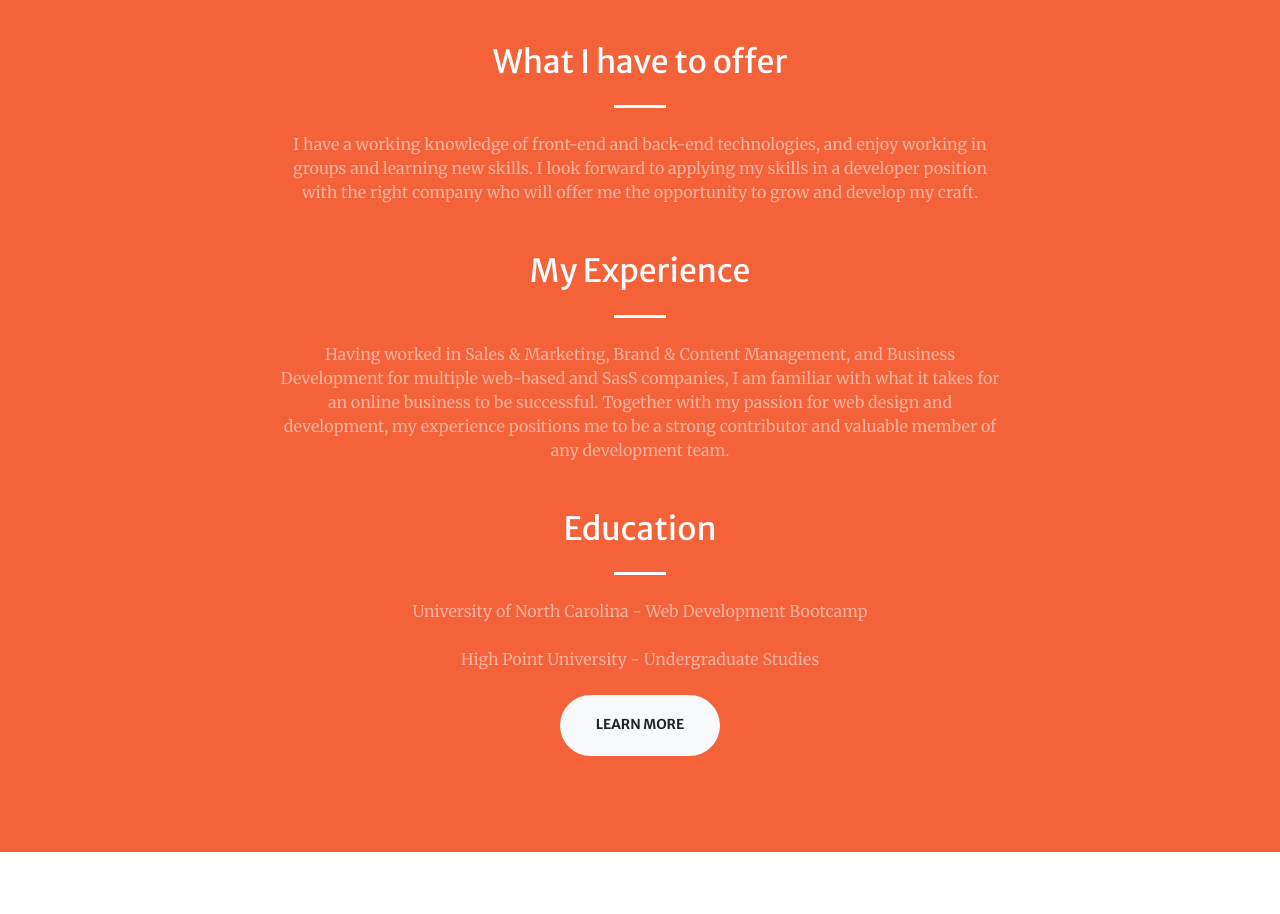
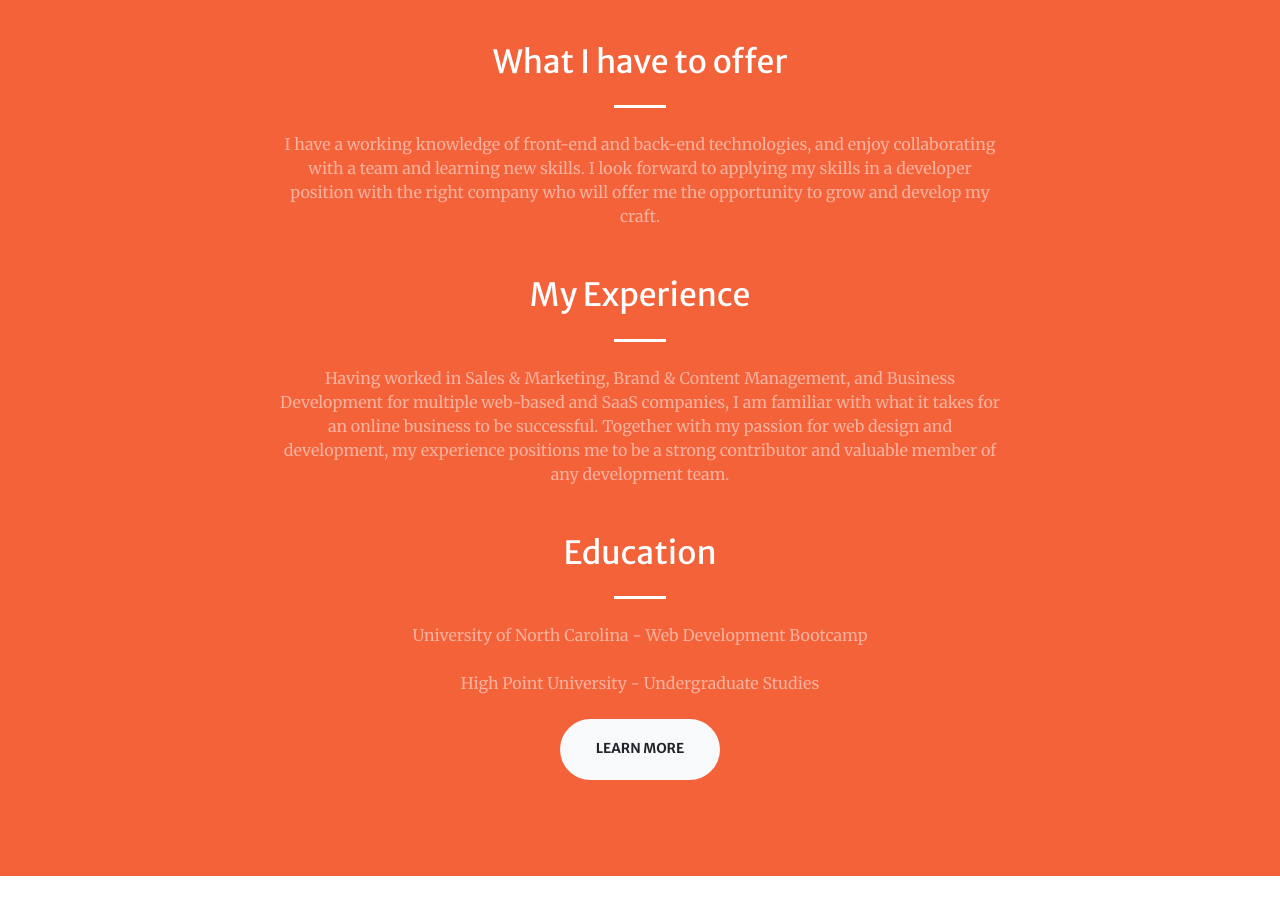
Before and after one commit to CrawG/WebDevPortfolio, a plain HTML site: page index.html in a window 1280 px wide. Shown: the part 1260-2174 px from the top of the page. Drawn offline with nearby package versions, Linux system fonts and the light colour scheme.

Commit message:
HTML edits

```diff
--- a/index.html
+++ b/index.html
@@ -66,13 +66,13 @@
 
                         <h2 class="text-white mt-0">What I have to offer</h2>
                         <hr class="divider light my-4" />
-                        <p class="text-white-50 mb-4">I have a working knowledge of front-end and back-end technologies, and enjoy working in groups and learning new skills. I look forward to applying my skills in a developer position with the right company who will offer me the opportunity to grow and develop my craft.</p>
-                        <!-- <a class="btn btn-light btn-xl js-scroll-trigger" href="#services">Learn More</a> -->
+                        <p class="text-white-50 mb-4">I have a working knowledge of front-end and back-end technologies, and enjoy collaborating with a team and learning new skills. I look forward to applying my skills in a developer position with the right company who will offer me the opportunity to grow and develop my craft.</p>
+
                         <br>
 
                         <h2 class="text-white mt-0">My Experience</h2>
                         <hr class="divider light my-4" />
-                        <p class="text-white-50 mb-4">Having worked in Sales & Marketing, Brand & Content Management, and Business Development for multiple web-based and SasS companies, I am familiar with what it takes for an online business to be successful. Together with my passion for web design and development, my experience positions me to be a strong contributor and valuable member of any development team.</p>
+                        <p class="text-white-50 mb-4">Having worked in Sales & Marketing, Brand & Content Management, and Business Development for multiple web-based and SaaS companies, I am familiar with what it takes for an online business to be successful. Together with my passion for web design and development, my experience positions me to be a strong contributor and valuable member of any development team.</p>
 
                         <br>
 
```
